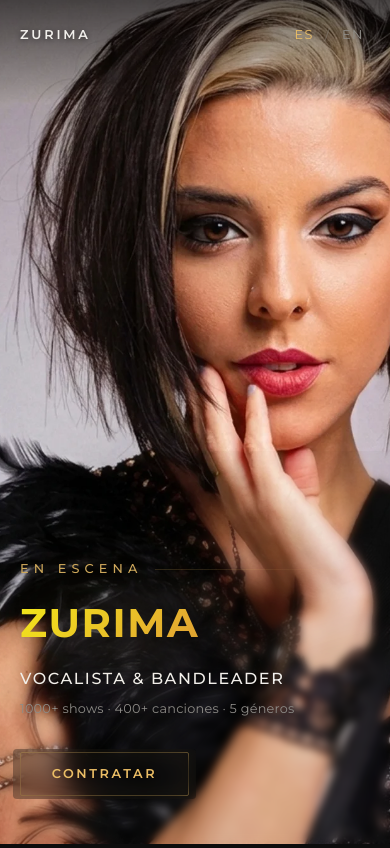
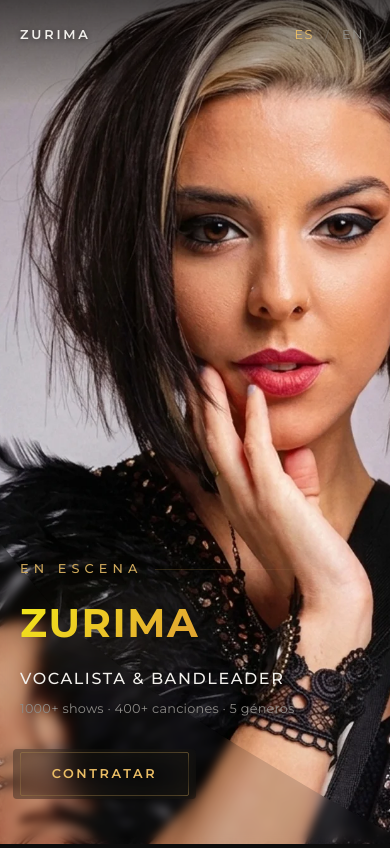
Before and after one commit to baltaenjoy-gif/zurima_website, a website built with Vite: page index.html in a window 390 px wide. Shown: the top 848 px of the page. Built offline with nearby package versions, Linux system fonts and the light colour scheme.

Commit message:
fix(mobile): reconstruir blur del hero y botón sin mask-image ni z-index negativo
En el celular real el blur aparecía como una banda rectangular con
bordes duros y el botón no mostraba su borde dorado: ambos síntomas
apuntan a que mask-image + isolation/z-index negativo no se están
aplicando en ese navegador.

Se reemplaza por elementos reales en el DOM (.hero__blur, .btn__blur)
en vez de pseudo-elementos con z-index:-1, apoyándose en el orden
natural del DOM para el stacking (sin isolation ni z-index negativo).
La forma del arco pasa de mask-image (radial-gradient) a clip-path
con polygon, con mucho mejor soporte histórico en navegadores Android.

data-i18n del botón se mueve a un span interno para no pisar el nuevo
span de blur en cada cambio de idioma.

```diff
--- a/index.html
+++ b/index.html
@@ -79,11 +79,15 @@
           </picture>
         </div>
         <div class="hero__content">
+          <div class="hero__blur" aria-hidden="true"></div>
           <p class="eyebrow" data-i18n="eyebrow">En escena</p>
           <h1 class="marquee">ZURIMA</h1>
           <p class="hero__tagline" data-i18n="tagline">Vocalista &amp; Bandleader</p>
           <p class="hero__stats" data-i18n="hero_stats">1000+ shows · 400+ canciones · 5 géneros</p>
-          <a href="#booking" class="btn" data-i18n="cta_book">Contratar</a>
+          <a href="#booking" class="btn">
+            <span class="btn__blur" aria-hidden="true"></span>
+            <span class="btn__label" data-i18n="cta_book">Contratar</span>
+          </a>
         </div>
         <a href="#sobre-mi" class="hero__scroll" data-i18n="scroll_cue">Bajá · empieza el show</a>
       </section>
--- a/src/style.css
+++ b/src/style.css
@@ -323,6 +323,7 @@ h3 {
 }
 
 .btn {
+  position: relative;
   display: inline-block;
   margin-top: var(--sp-4);
   padding: 0.85em 2.4em;
@@ -335,6 +336,11 @@ h3 {
   border: 1px solid var(--gold);
   border-radius: 2px;
   transition: color var(--dur) var(--ease), background var(--dur) var(--ease);
+}
+
+.hero__blur,
+.btn__blur {
+  display: none;
 }
 
 .btn:hover {
@@ -904,41 +910,41 @@ html.js .reveal.is-visible {
 
   .hero__content {
     position: relative;
-    isolation: isolate;
     box-shadow: none;
     padding-block: 0 var(--sp-6);
   }
 
-  .hero__content::before {
-    content: '';
+  .hero__content > :not(.hero__blur) {
+    position: relative;
+  }
+
+  .hero__blur {
+    display: block;
     position: absolute;
     top: -38%;
     bottom: 0;
     left: calc(-1 * var(--gutter));
     right: calc(-1 * var(--gutter));
-    z-index: -1;
-    backdrop-filter: blur(4px);
-    -webkit-backdrop-filter: blur(4px);
-    background: rgba(13, 13, 13, 0.06);
-    -webkit-mask-image: radial-gradient(ellipse 145% 130% at 105% 108%, #000 45%, transparent 100%);
-    mask-image: radial-gradient(ellipse 145% 130% at 105% 108%, #000 45%, transparent 100%);
+    backdrop-filter: blur(5px);
+    -webkit-backdrop-filter: blur(5px);
+    background: rgba(13, 13, 13, 0.14);
+    clip-path: polygon(0% 17%, 20% 44%, 40% 61%, 60% 75%, 80% 88%, 100% 100%, 0% 100%);
+    -webkit-clip-path: polygon(0% 17%, 20% 44%, 40% 61%, 60% 75%, 80% 88%, 100% 100%, 0% 100%);
     pointer-events: none;
   }
 
-  .btn {
+  .btn__label {
     position: relative;
-    isolation: isolate;
   }
 
-  .btn::before {
-    content: '';
+  .btn__blur {
+    display: block;
     position: absolute;
     inset: -4px -8px;
-    z-index: -1;
     border-radius: 4px;
     backdrop-filter: blur(10px);
     -webkit-backdrop-filter: blur(10px);
-    background: rgba(13, 13, 13, 0.3);
+    background: rgba(13, 13, 13, 0.32);
     pointer-events: none;
   }
 
```
